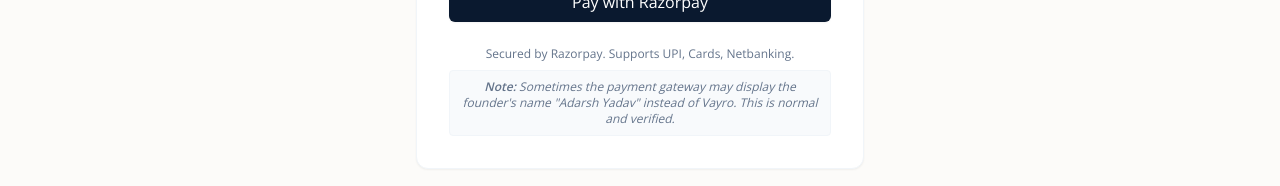
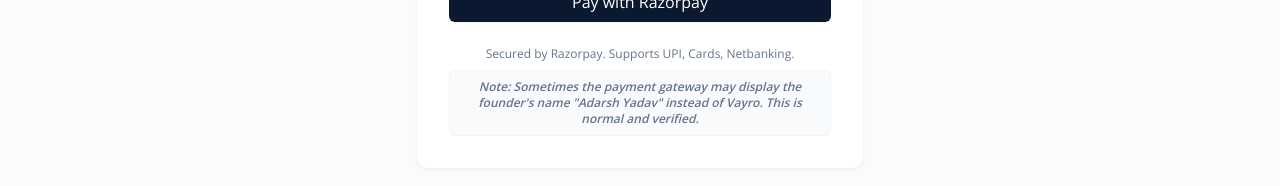
Before and after one commit to AdarshRaosahab/Vayro, a Next.js app: page /checkout in a window 1280 px wide. Shown: the part 355-541 px from the top of the page. Built offline with nearby package versions, Linux system fonts and the light colour scheme; no server answers.

Commit message:
Fix: Hardcode QR base URL to vayro.in and bold trust note

```diff
--- a/pages/api/qr/generate.ts
+++ b/pages/api/qr/generate.ts
@@ -13,7 +13,7 @@ export default apiHandler(async (req, res) => {
         throw new AppError('Missing code', 400)
     }
 
-    const baseUrl = process.env.NEXT_PUBLIC_BASE_URL || 'http://localhost:3000'
+    const baseUrl = process.env.NEXT_PUBLIC_BASE_URL || 'https://vayro.in'
     const url = `${baseUrl}/${code}`
     const sizeInt = parseInt(size as string, 10) || 512
 
--- a/pages/checkout.tsx
+++ b/pages/checkout.tsx
@@ -150,7 +150,7 @@ export default function Checkout() {
                             Secured by Razorpay. Supports UPI, Cards, Netbanking.
                         </p>
                         <p className="italic bg-slate-50 p-2 rounded border border-slate-100">
-                            <strong>Note:</strong> Sometimes the payment gateway may display the founder's name "Adarsh Yadav" instead of Vayro. This is normal and verified.
+                            <strong>Note:</strong> <span className="font-bold">Sometimes the payment gateway may display the founder's name "Adarsh Yadav" instead of Vayro. This is normal and verified.</span>
                         </p>
                     </div>
                 </Card>
```
